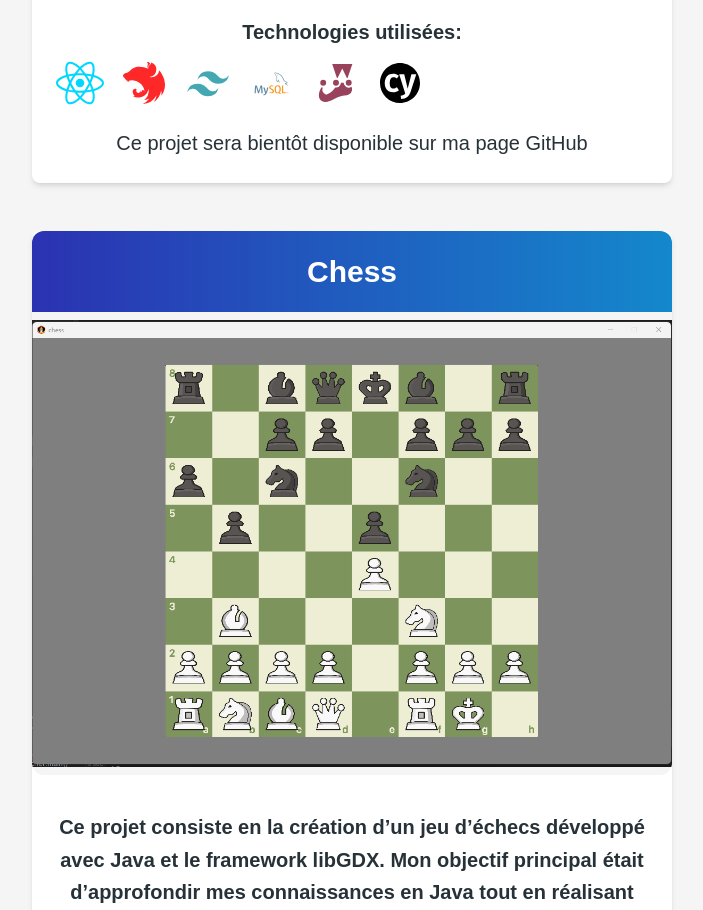
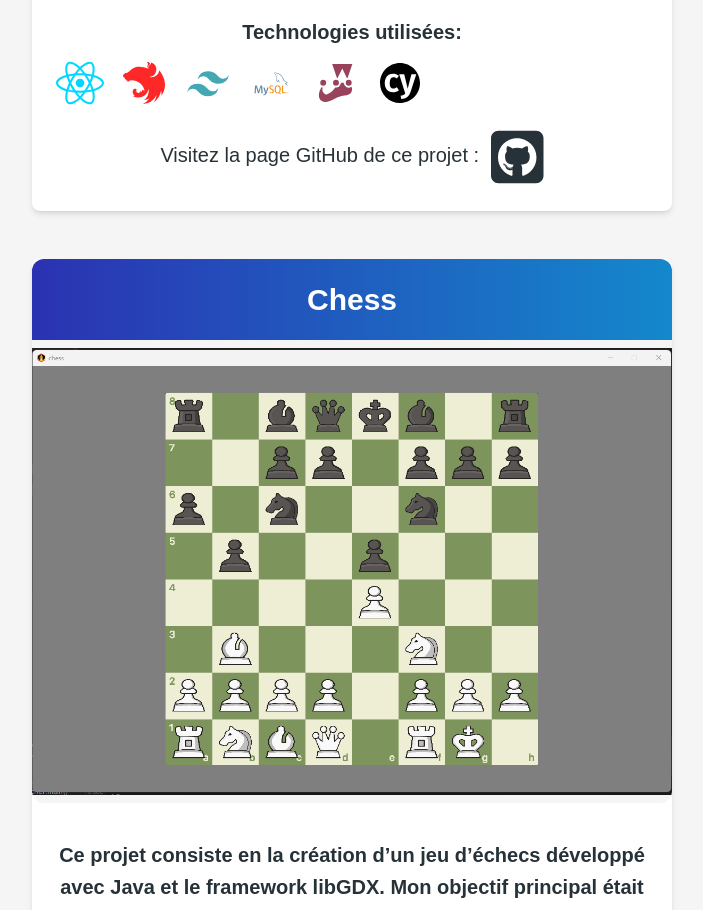
Before and after one commit to Mickael-Desclaux/Portfolio, a React (Vite) app: page /projects in a window 1280 px wide. Shown: the part 1640-2550 px from the top of the page, without its empty margins (288-991 px from the left). Built offline with nearby package versions, Linux system fonts and the light colour scheme.

Commit message:
Add github link for travelmates project

```diff
--- a/src/components/MyProjects/MyProjects.tsx
+++ b/src/components/MyProjects/MyProjects.tsx
@@ -50,7 +50,8 @@ export default function MyProjects() {
                             "../../icons/jest.svg",
                             "../../icons/cypress.svg"
                         ]}
-                        isCompleted={false}
+                        isCompleted={true}
+                        githubLink='https://github.com/Mickael-Desclaux/TravelMates-Back'
                     />
                     <Project
                         title="Chess"
```
